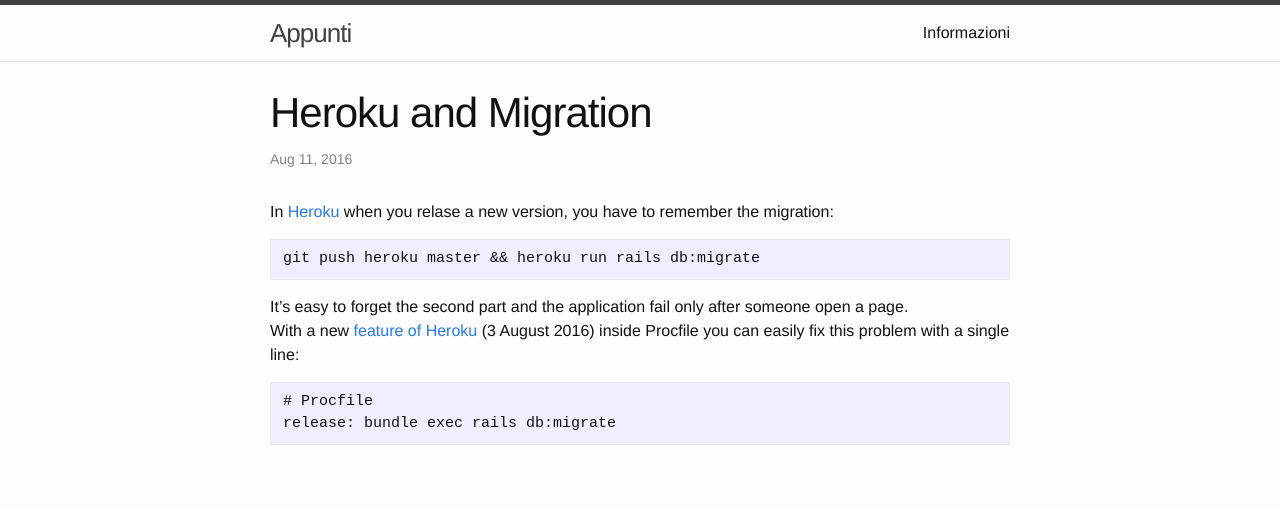
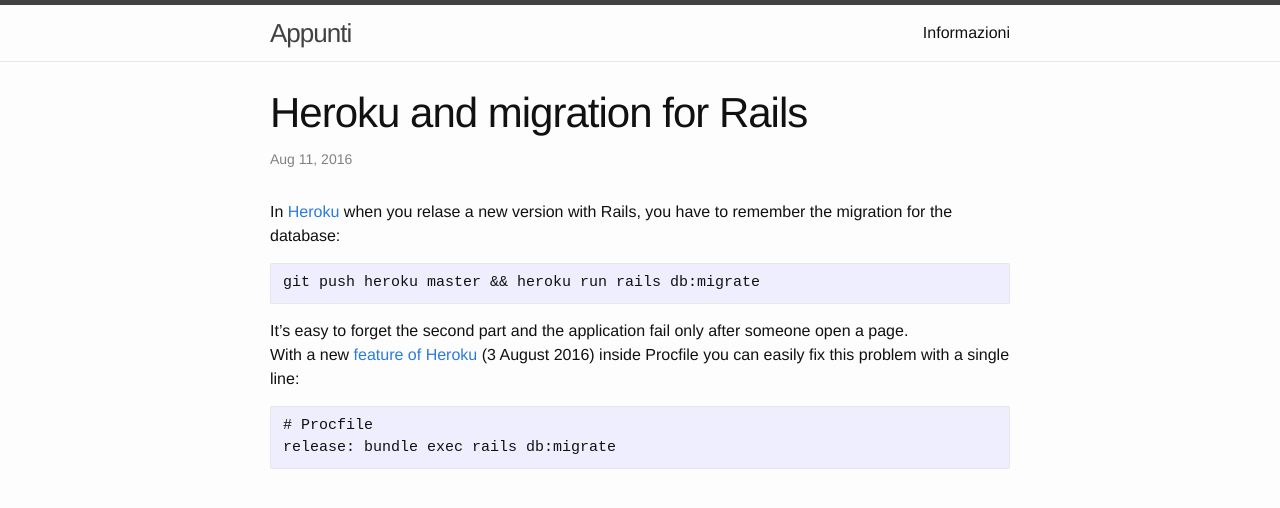
Before and after one commit to descovi/simonini.github.io, a Jekyll site: the page built from _posts/2016-08-11-heroku-and-migration.md, in a window 1280 px wide. Shown: the top 508 px of the page. Built offline with Jekyll 4.4.1, drawn with Linux system fonts in a browser that asks for light colours.

Commit message:
added keyword for query

```diff
--- a/_posts/2016-08-11-heroku-and-migration.md
+++ b/_posts/2016-08-11-heroku-and-migration.md
@@ -1,10 +1,10 @@
 ---
 layout: post
-title: Heroku and Migration
+title: Heroku and migration for Rails
 categories: rails heroku migration database
 ---
 
-In [Heroku](http://heroku.com) when you relase a new version, you have to remember the migration:
+In [Heroku](http://heroku.com) when you relase a new version with Rails, you have to remember the migration for the database:
 
     git push heroku master && heroku run rails db:migrate
 
```
